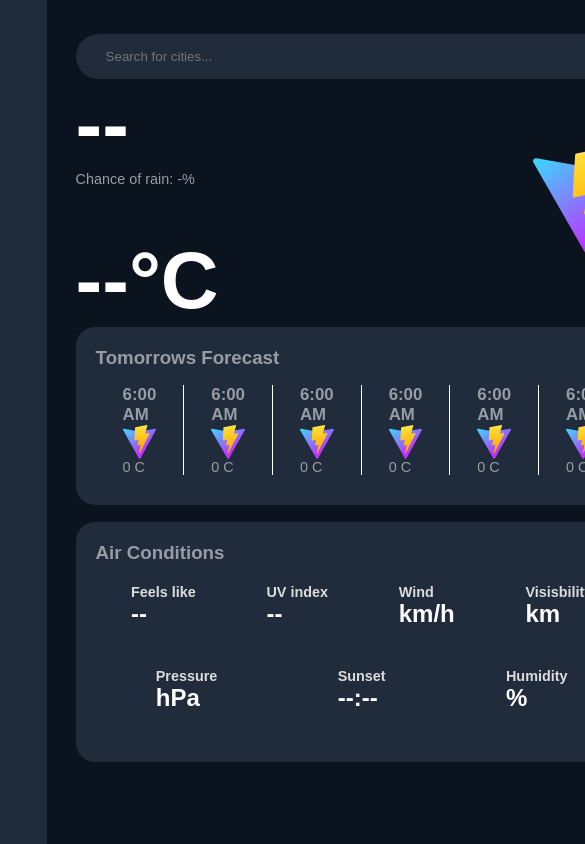
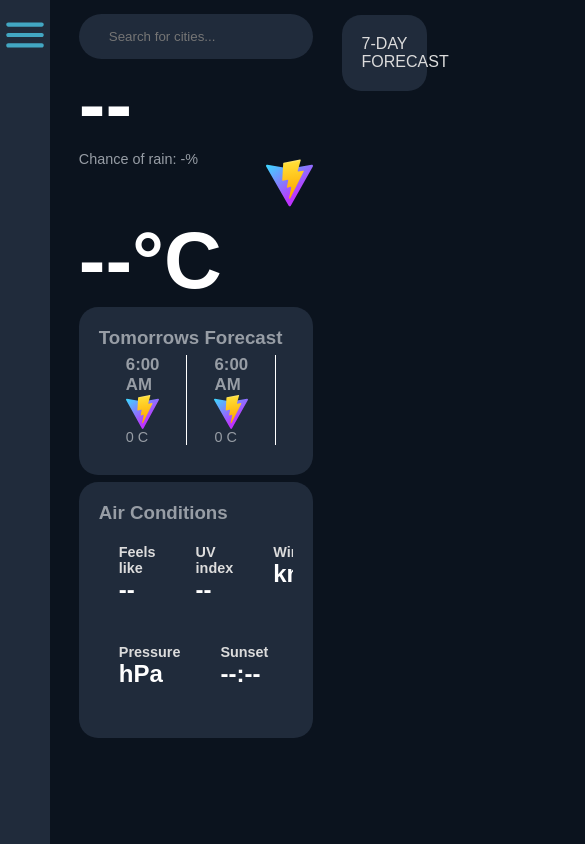
Before and after one commit to Kenny-204/Weather-App, a React (Vite) app: page / in a window 390 px wide. Shown: the top 844 px of the page, 585 px wide, since content can reach past the window. Built offline with nearby package versions, Linux system fonts and the light colour scheme.

Commit message:
hope it works

```diff
--- a/src/App.css
+++ b/src/App.css
@@ -54,41 +54,55 @@ body {
   padding: 10px 0;
   height: 100vh;
   background-color: var(--background-dark-container);
+  width: 15%;
 }
 
 
 .container {
-  display: grid;
+  display: flex;
+  justify-content: space-between;
   gap: 1.8rem;
-  grid-template-columns: 15% auto 22%;
-
+  /* grid-template-columns: 15% auto 22%; */
+/* grid-template-rows: 100%; */
 }
 
 @media all and (max-width:1206px) {
-  .container {
+.sidenav{
+width:20%;
+}
+.aside{
+width:30%
+}
+  /*.container {
     display: grid;
     gap: 1.8rem;
     grid-template-columns: 20% auto 30%;
 
-  }
+  }*/
+
 }
 
 @media all and (max-width:978px) {
-  .container {
+  /* .container {
     display: grid;
     gap: 1.8rem;
     grid-template-columns: 25% auto 33%;
 
-  }
+  } */
+    .sidenav{
+width:25%;
+}
+.aside{
+width:33%
+}
 }
 
-@media all and (max-width:652px) {
-  .container {
-    display: grid;
-    gap: 1.8rem;
-    grid-template-columns: 12% auto 33%;
 
-  }
+@media all and (max-width:780px) {
+.sidenav{
+  width: fit-content;
+}
+
 
   .sidenav .logo h2,
   .sidenav .logo span,
@@ -148,6 +162,7 @@ a {
 /* main */
 .main {
   position: relative;
+  width: 60%;
 }
 
 .main .searchbar {
@@ -203,6 +218,10 @@ a {
   background-color: var(--background-dark-container);
   margin-bottom: 3%;
 }
+.main .forecasts .forecasts-list{
+  overflow-x: scroll;
+
+}
 
 .main .forecasts .forecast {
   margin-top: 3%;
@@ -216,6 +235,7 @@ a {
 
 .air-cond {
   justify-content: space-around;
+  overflow-x: scroll;
 }
 
 .air {
@@ -242,6 +262,7 @@ a {
   color: var(--dark-ash-text);
   padding: 20px;
   transition: all 222s 0s ease-in;
+  width: 22%;
 }
 
 .aside li {
@@ -249,3 +270,72 @@ a {
   padding: 20px 0;
 
 }
+
+
+/*  */
+.dropdown--menu {
+  display: none;
+  height: 0;
+  position: absolute;
+  right: 2rem;
+  /* color:  var(--gray); */
+  top: 60px;
+  width: 200px;
+  background: #f4f7fe;
+  backdrop-filter: blur(15px);
+  border-radius: 10px;
+  overflow: hidden;
+  font-size: 1rem;
+  font-weight: 550;
+  /* text-decoration: none; */
+  box-shadow: 1px 1px 13px #d7e3ff;
+  list-style: none;
+  /* display: inline-block; */
+  padding: 10px 20px;
+  transition: height 0.2s cubic-bezier(0.175, 0.885, 0.32, 1.275);
+}
+
+.dropdown--item {
+  margin: 5px;
+}
+
+.dropdown--menu a,
+.dropdown--menu a li {
+  padding: 7px;
+  color: var(--gray);
+}
+
+.dropdown--menu.open {
+  height: 250px;
+  display: block;
+}
+
+.dropdown--menu button {
+  background-color: #FA8443;
+  font-family: lato;
+  color: #f7f7f7ff;
+  width: 120px;
+  height: 46px;
+  border-radius: 8px;
+  border: none;
+  display: block;
+}
+
+/* dropdown end */
+/* media queries for dropdown */
+@media all and (max-width:780px) {
+
+
+  nav ul,
+  nav button {
+      display: none;
+  }
+}
+
+@media all and (min-width:780px) {
+  .toggle_Btn {
+      display: none;
+  }
+}
+
+/*  */
--- a/src/App.jsx
+++ b/src/App.jsx
@@ -6,7 +6,6 @@ import { createContext, useContext, useState } from "react";
 import "./App.css";
 
 const weatherContext = createContext();
-
 
 function App() {
   const [state, setState] = useState({
@@ -21,7 +20,7 @@ function App() {
     pressure: "",
     sunset: "",
     humidity: "",
-    fetched:""
+    fetched: "",
   });
   const updateState = (key, value) => {
     setState((prevState) => ({ ...prevState, [key]: value }));
@@ -45,8 +44,7 @@ function Main() {
   return (
     <main className="main">
       <Searchbar />
-      <div className="flex" style={{justifyContent:"space-between"}}>
-
+      <div className="flex" style={{ justifyContent: "space-between" }}>
         <div className="city">
           <h1>{state.country || "--"} </h1>
           <h3>Chance of rain: {state.chanceOfRain || "-"}%</h3>
@@ -86,7 +84,7 @@ function Searchbar() {
       updateState("pressure", data.current.pressure_in);
       updateState("sunset", data.forecast.forecastday[0].astro.sunset);
       updateState("humidity", data.current.humidity);
-      updateState("fetched", Boolean(data))
+      updateState("fetched", Boolean(data));
 
       console.log(data);
     } catch (e) {
@@ -97,13 +95,18 @@ function Searchbar() {
     <>
       <form
         onSubmit={(e) => {
-          e.preventDefault()
+          e.preventDefault();
           getData("country");
           updateState("country", query);
         }}
       >
         <input
-          onChange={(e) => setQuery(e.target.value[0].toUpperCase() + e.target.value.slice(1,e.target.value.length) )}
+          onChange={(e) =>
+            setQuery(
+              e.target.value[0].toUpperCase() +
+                e.target.value.slice(1, e.target.value.length)
+            )
+          }
           className="searchbar"
           type="text"
           placeholder="Search for cities..."
@@ -126,13 +129,52 @@ function SideNav() {
             </h2>
           </div>
         </li>
-
         <SideNavItem className="active" name="Weather" />
         <SideNavItem name="Cities" />
         <SideNavItem name="Map" />
         <SideNavItem name="Settings" />
+
       </ul>
+      <Dropdown/>
     </nav>
+  );
+}
+
+function Dropdown() {
+  return (
+    <>
+      <div className="toggle_Btn">
+        <svg
+          fill="#42A7C3"
+          width="50px"
+          height="50px"
+          viewBox="0 0 24 24"
+          xmlns="http://www.w3.org/2000/svg"
+          enableBackground="new 0 0 24 24"
+        >
+          <path d="M20,11H4c-0.6,0-1,0.4-1,1s0.4,1,1,1h16c0.6,0,1-0.4,1-1S20.6,11,20,11z M4,8h16c0.6,0,1-0.4,1-1s-0.4-1-1-1H4C3.4,6,3,6.4,3,7S3.4,8,4,8z M20,16H4c-0.6,0-1,0.4-1,1s0.4,1,1,1h16c0.6,0,1-0.4,1-1S20.6,16,20,16z" />
+        </svg>
+      </div>
+
+      <div className="dropdown--menu ">
+        <li>
+          <a className="dropdown--item" href="#">
+            Product
+          </a>
+        </li>
+        <li>
+          <a className="dropdown--item" href="#">
+            Contact Us
+          </a>
+        </li>
+        <li>
+          <a className="dropdown--item" href="#">
+            About Us
+          </a>
+        </li>
+        <button className="dropdown--item">Sign Up</button>
+      </div>
+    </>
   );
 }
 
@@ -153,7 +195,7 @@ function Forecasts() {
     <section>
       <div className="forecasts ">
         <h3>Tomorrows Forecast</h3>
-        <div className="flex">
+        <div className="flex forecasts-list">
           {/* {state.forecast[0]} */}
           <Forecast time="6:00 AM" imgsrc="#" temperature="0 C" />
           <Forecast time="6:00 AM" imgsrc="#" temperature="0 C" />
@@ -246,7 +288,6 @@ function Aside() {
 }
 
 function AsideItem({ day, imgsrc, weather, temperature }) {
-
   return (
     <>
       <li className="flex">
```
Lines whose indentation alone changed are shown as unchanged.
